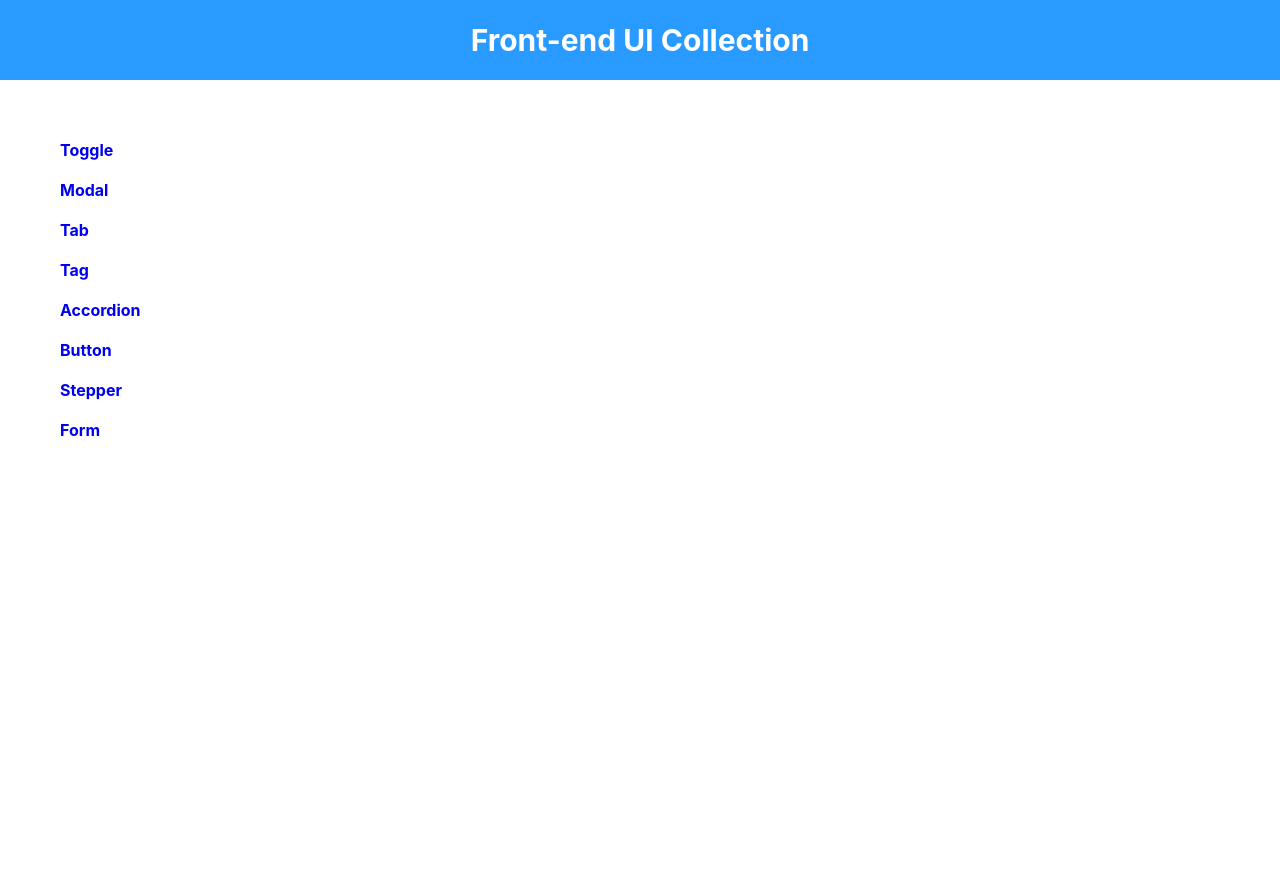
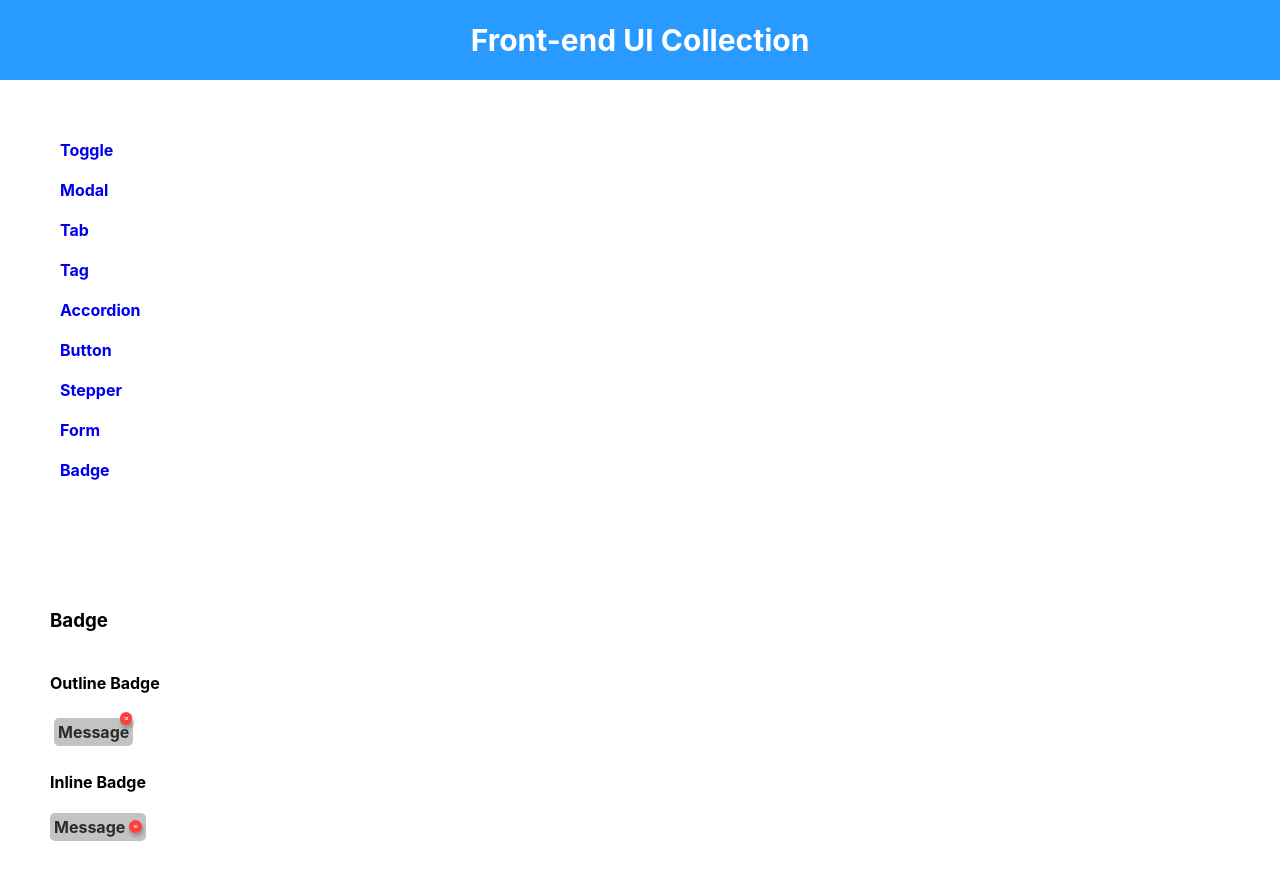
Before and after one commit to dmchoi77/frontend-ui-collection, a React (Create React App) app: page /badge in a window 1280 px wide. Shown: the top 880 px of the page. Before the commit the page ends 800 px from the top, so only its background shows below. Built offline with nearby package versions, Linux system fonts and the light colour scheme.

Commit message:
Add - Badge UI

```diff
--- /dev/null
+++ b/src/component/Badge.js
@@ -0,0 +1,77 @@
+import React from "react";
+import styled from "styled-components";
+
+function Badge() {
+  return (
+    <>
+      <h3>Badge</h3>
+      <BadgeWrapper>
+        <h4>Outline Badge</h4>
+        <div
+          style={{
+            padding: "4px",
+            fontWeight: "bold",
+            color: "#101010d9",
+            display: "flex",
+            flexDirection: "row",
+            alignItems: "center",
+          }}
+        >
+          <div
+            style={{
+              backgroundColor: "#6a6a6a66",
+              padding: "4px",
+              borderRadius: "5px",
+            }}
+          >
+            Message
+          </div>
+          <Badges position="absolute" margin="50px 66px 78px">
+            12
+          </Badges>
+        </div>
+
+        <h4>Inline Badge</h4>
+        <div
+          style={{
+            backgroundColor: "#6a6a6a66",
+            width: "max-content",
+            padding: "4px",
+            fontWeight: "bold",
+            color: "#101010d9",
+            borderRadius: "5px",
+            display: "flex",
+            flexDirection: "row",
+            alignItems: "center",
+          }}
+        >
+          Message
+          <Badges>10</Badges>
+        </div>
+      </BadgeWrapper>
+    </>
+  );
+}
+
+export default Badge;
+
+const BadgeWrapper = styled.div`
+  margin-top: 20px;
+  display: flex;
+  flex-direction: column;
+  justify-content: center;
+`;
+
+const Badges = styled.span`
+  border-radius: 20px;
+  background-color: #ff3e3e;
+  font-size: 4px;
+  align-items: center;
+  padding: 4px;
+  color: #ffff;
+  box-shadow: 1px 3px 3px 1px rgba(0, 0, 0, 0.2);
+
+  // 컴포넌트에 position props 있으면 그 값을 사용하고, 없으면 relative 사용
+  position: ${(props) => props.position || "relative"};
+  margin: ${(props) => props.margin || "0 0 0 4px"};
+`;
--- a/src/component/common/Categories.js
+++ b/src/component/common/Categories.js
@@ -13,6 +13,7 @@ function Categories() {
       <Link to="/button">Button</Link>
       <Link to="/stepper">Stepper</Link>
       <Link to="/form">Form</Link>
+      <Link to="/badge">Badge</Link>
     </CategoriesWrapper>
   );
 }
--- a/src/component/common/Content.js
+++ b/src/component/common/Content.js
@@ -9,6 +9,7 @@ import Accordion from "../Accordion";
 import Button from "../Button";
 import Stepper from "../Stepper";
 import Form from "../Form";
+import Badge from "../Badge";
 
 function Content() {
   return (
@@ -22,6 +23,7 @@ function Content() {
         <Route path="button" element={<Button />} />
         <Route path="stepper" element={<Stepper />} />
         <Route path="form" element={<Form />} />
+        <Route path="badge" element={<Badge />} />
       </Routes>
     </ContentWrapper>
   );
```
